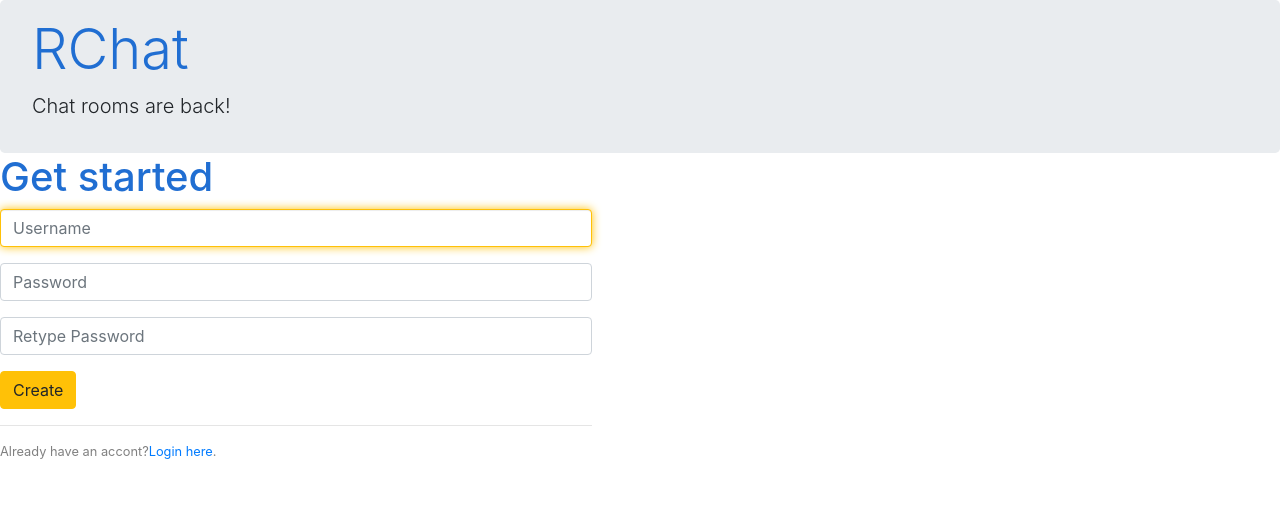
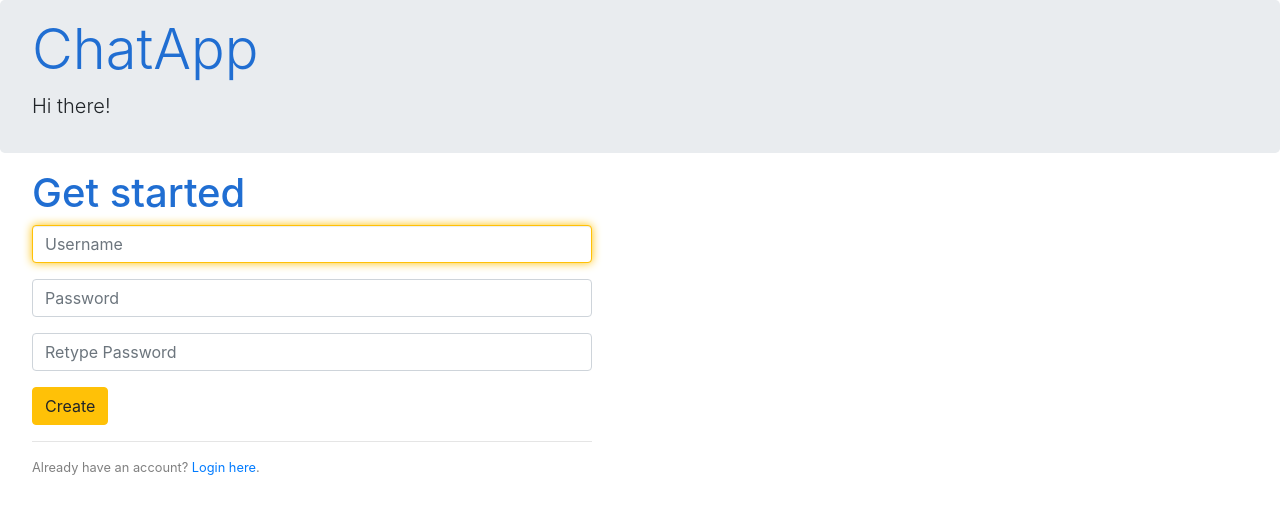
Before and after one commit to Louis-Hoang/chat-app, a Flask app: page / in a window 1280 px wide. Shown: the top 514 px of the page. Run offline with Flask 2, Linux system fonts and the light colour scheme; some libraries are stand-ins or nearby versions.

Commit message:
Fix sass

```diff
--- a/static/styles/main.css
+++ b/static/styles/main.css
@@ -1 +1 @@
-h1{color:#206ed2}h2{color:#5b9cfc}.main-section{overflow:hidden;width:100%}.main-section .jumbotron{margin-bottom:0;padding-top:1em;padding-bottom:1em}.main-section #righthand-side{padding:0 3em 0 0;overflow:hidden}.main-section #righthand-side p{font-size:.8em;color:gray}.formError{list-style-type:none;padding:0px;color:red}input[type=text]:focus,input[type=password]:focus{border-color:#ffc107;box-shadow:0px 1px 1px rgba(0,0,0,.075) inset,0px 0px 10px #ffc107}@media(min-width: 1000px){#righthand-side{max-width:50%}}@media(max-width: 588px){#righthand-side{padding-left:1.5em}}
+h1{color:#206ed2}h2{color:#5b9cfc}.main-section{overflow:hidden;width:100%}.main-section .jumbotron{margin-bottom:0;padding-top:1em;padding-bottom:1em}.main-section #righthand-side{padding:1em 3em 0 2em;overflow:hidden}.main-section #righthand-side p{font-size:.8em;color:gray}.formError{list-style-type:none;padding:0px;color:red}input[type=text]:focus,input[type=password]:focus{border-color:#ffc107;box-shadow:0px 1px 1px rgba(0,0,0,.075) inset,0px 0px 10px #ffc107}@media(min-width: 1000px){#righthand-side{max-width:50%}}@media(max-width: 588px){#righthand-side{padding-left:1.5em}}
--- a/static/styles/main.scss
+++ b/static/styles/main.scss
@@ -14,7 +14,7 @@ h2 {
         padding-bottom: 1em;
     }
     #righthand-side {
-        padding: 0 3em 0 0;
+        padding: 1em 3em 0 2em;
         overflow: hidden; /* Make this div take up the rest of the horizontal space, and no more */
         p {
             font-size: 0.8em;
--- a/templates/index.html
+++ b/templates/index.html
@@ -16,5 +16,5 @@ content%}
 
  <hr>
 
-<p>Already have an accont?<a href={{url_for('login')}}>Login here</a>.</p>
+<p>Already have an account? <a href={{url_for('login')}}>Login here</a>.</p>
 {% endblock %}
--- a/templates/prelogin-layout.html
+++ b/templates/prelogin-layout.html
@@ -22,8 +22,8 @@
     <body>
         <div class="main-section">
             <div class="jumbotron">
-                <h1 class="display-4">RChat</h1>
-                <p class="lead">Chat rooms are back!</p>
+                <h1 class="display-4">ChatApp</h1>
+                <p class="lead">Hi there!</p>
             </div>
 
             <!-- Righthand side start -->
```
